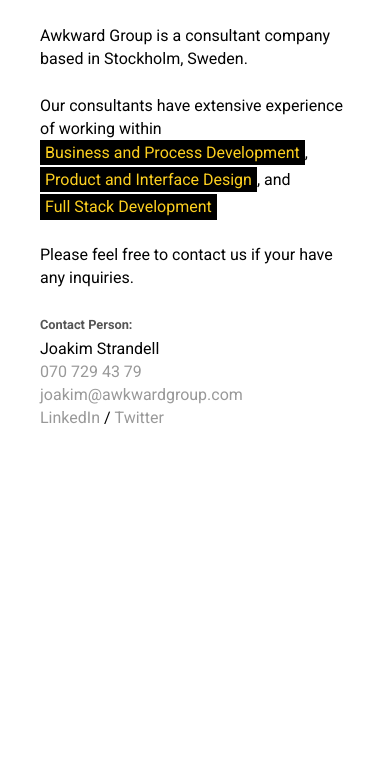
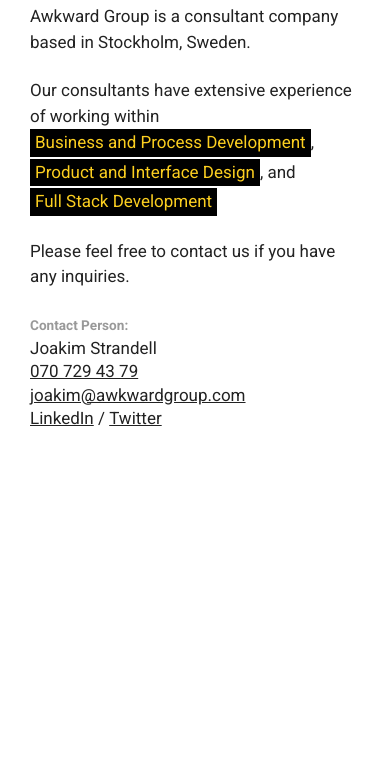
Before and after one commit to awkwardgroup/website, a Gatsby site: page / in a window 390 px wide. Shown: the part 84-844 px from the top of the page. Built offline with nearby package versions, Linux system fonts and the light colour scheme; Gatsby itself is replaced by a stand-in of ours.

Commit message:
Updated style for desktop and mobile

```diff
--- a/src/components/Footer/footer.module.scss
+++ b/src/components/Footer/footer.module.scss
@@ -1,3 +1,3 @@
 .footer {
-    display: relative;
+    display: block;
 }
--- a/src/components/Header/header.module.scss
+++ b/src/components/Header/header.module.scss
@@ -1,5 +1,11 @@
+@import "../../styles/media";
+
 .header {
-    margin-bottom: 40px;
+    margin-bottom: 30px;
+
+    @include screen-md {
+        margin-bottom: 40px;
+    }
 
     :global .gatsby-image-wrapper {
         width: 300px;
--- a/src/components/Header/index.js
+++ b/src/components/Header/index.js
@@ -1,7 +1,6 @@
 import React from "react"
 import { useStaticQuery, graphql } from "gatsby"
 import Img from "gatsby-image"
-import logo from "../../images/logo.png"
 import styles from "./header.module.scss"
 
 const Header = () => {
--- a/src/pages/index.js
+++ b/src/pages/index.js
@@ -8,7 +8,7 @@
     <SEO />
     <p>Awkward Group is a consultant company based in Stockholm, Sweden.</p>
     <p>Our consultants have extensive experience of working within <i>Business and Process Development</i>, <i>Product and Interface Design</i>, and <i>Full Stack Development</i></p>
-    <p>Please feel free to contact us if your have any inquiries.</p>
+    <p>Please feel free to contact us if you have any inquiries.</p>
   </Layout>
 )
 
--- /dev/null
+++ b/src/styles/_media.scss
@@ -0,0 +1,5 @@
+@mixin screen-md {
+    @media only screen and (min-width: 600px) {
+        @content;
+    }
+}
--- /dev/null
+++ b/src/styles/_variables.scss
@@ -0,0 +1 @@
+$colorPrimary: #FCCF20;
--- a/src/styles/global.scss
+++ b/src/styles/global.scss
@@ -1,16 +1,24 @@
-@import "reset.scss";
-
-$colorPrimary: #FCCF20;
+@import "reset";
+@import "media";
+@import "variables";
 
 body {
-    padding: 40px;
-    color: #020202;
+    color: #222;
     font-family: 'Roboto', 'Open Sans', 'Arial';
+    font-size: 17px;
+    padding: 30px;
+
+    @include screen-md {
+        padding: 40px;
+    }
+}
+
+p {
+    line-height: 1.5;
 }
 
 a {
-    color: #999;
-    text-decoration: none;
+    color: inherit;
     transition: all linear 0.2s;
     display: inline-block;
 
@@ -35,5 +43,5 @@
 
 small {
     font-weight: 700;
-    color: #555;
+    color: #999;
 }
```
